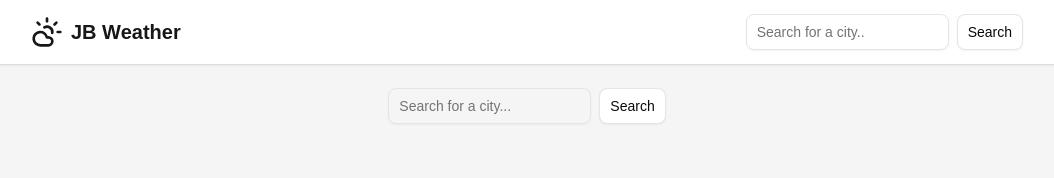
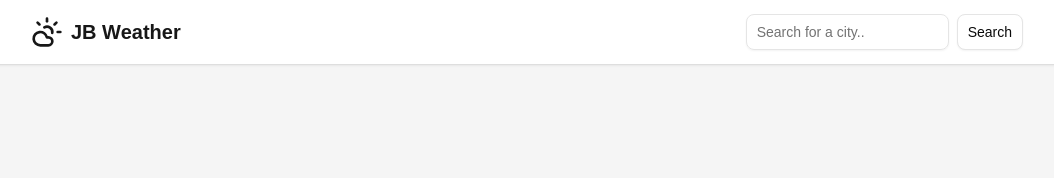
Before and after one commit to Jaybles999/tech-assessment-weather-jb, a React (Vite) app: page / in a window 1280 px wide. Shown: the top 178 px of the page, without its empty margins (113-1167 px from the left). Built offline with nearby package versions, Linux system fonts and the light colour scheme.

Commit message:
feat: add global store

```diff
--- a/src/App.tsx
+++ b/src/App.tsx
@@ -1,84 +1,26 @@
-import { useState } from "react";
 import { Loader2 } from "lucide-react";
 
 import { MainLayout } from "./components/layout/main-layout";
-import type { WeatherData, GeoLocation } from "./types/weather";
-import { getWeather, searchLocations } from "./services/weather-api";
 import { getWeatherDescription } from "./utils";
-import { Input } from "./components/ui/input";
-import { Button } from "./components/ui/button";
+import { useWeatherStore } from "./stores/weather-store";
 
 export function App() {
 
-    const [isLoading, setIsLoading] = useState(false);
-    const [error, setError] = useState<string | null>(null);
-    const [weather, setWeather] = useState<WeatherData | null>(null);
-    const [locations, setLocations] = useState<GeoLocation[]>([]);
-    const [showLocations, setShowLocations] = useState(false);
-    const [searchValue, setSearchValue] = useState('');
+    // get state and actions from store
+    const weather = useWeatherStore(state => state.weather);
+    const locations = useWeatherStore(state => state.locations);
+    const isLoading = useWeatherStore(state => state.isLoading);
+    const error = useWeatherStore(state => state.error);
+    const selectLocation = useWeatherStore(state => state.selectLocation);
 
-    const handleSearch = async (query: string) => {
-        if (!query.trim()) return;
-
-        setIsLoading(true);
-        setError(null);
-        setShowLocations(true);
-
-        try {
-            const results = await searchLocations(query);
-            setLocations(results);
-            console.log('Search results:', results);
-        } catch (err) {
-            setError(err instanceof Error ? err.message : 'Search failed');
-            console.error('Search error:', err);
-        } finally {
-            setIsLoading(false);
-        }
-    };
-
-    const handleLocationSelect = async (location: GeoLocation) => {
-        setIsLoading(true);
-        setError(null);
-        setShowLocations(false);
-        setLocations([]);
-
-        try {
-            const data = await getWeather(
-                location.latitude,
-                location.longitude,
-                `${location.name}, ${location.country}`
-            );
-            setWeather(data);
-            console.log('Weather data:', data);
-        } catch (err) {
-            setError(err instanceof Error ? err.message : 'Failed to fetch weather');
-            console.error('Weather error:', err);
-        } finally {
-            setIsLoading(false);
-        }
-    };
+    const showLocations = locations.length > 0;
 
     return (
         <MainLayout>
             <div className="flex flex-col items-center justify-center space-y-6">
-                {/* temporary search input */}
-                <form onSubmit={(e: React.FormEvent<HTMLFormElement>) => {
-                    e.preventDefault();
-                    handleSearch(searchValue);
-                }}>
-                    <div className="flex items-center gap-2">
-                        <Input
-                            name="city"
-                            placeholder="Search for a city..."
-                            value={searchValue}
-                            onChange={(e) => setSearchValue(e.target.value)}
-                        />
-                        <Button variant="outline" type="submit">Search</Button>
-                    </div>
-                </form>
 
                 {/* location search results */}
-                {showLocations && locations.length > 0 && (
+                {showLocations && (
                     <div className="">
                         <p className="">
                             Select a location:
@@ -86,7 +28,7 @@ export function App() {
                         {locations.map((location) => (
                             <button
                                 key={location.id}
-                                onClick={() => handleLocationSelect(location)}
+                                onClick={() => selectLocation(location)}
                                 className="w-full px-4 py-3 text-left hover:bg-black/10 transition-colors cursor-pointer border-b border-white/10 last:border-b-0"
                             >
                                 <span className="font-medium">{location.name}</span>
--- a/src/components/layout/header.tsx
+++ b/src/components/layout/header.tsx
@@ -1,15 +1,21 @@
+import { useState } from 'react';
 import { CloudSun } from 'lucide-react';
 
 import { Input } from '../ui/input';
 import { Button } from '../ui/button';
+import { useWeatherStore } from '@/stores/weather-store';
 
 export const Header = () => {
 
-    const handleSubmit = (e: React.FormEvent<HTMLFormElement>) => {
+    const [searchValue, setSearchValue] = useState('');
+    const searchCity = useWeatherStore(state => state.searchCity);
+
+    const handleSubmit = (e: React.FormEvent) => {
         e.preventDefault();
-        const formData = new FormData(e.target as HTMLFormElement);
-        const city = formData.get('city') as string;
-        alert(city);
+
+        if (searchValue.trim()) {
+            searchCity(searchValue);
+        }
     }
 
     return (
@@ -22,8 +28,11 @@ export const Header = () => {
 
                 <form onSubmit={handleSubmit} className="flex items-center gap-2 w-full sm:w-auto">
                     <Input
+                        type="text"
                         name="city"
                         placeholder="Search for a city.."
+                        value={searchValue}
+                        onChange={(e) => setSearchValue(e.target.value)}
                     />
                     <Button variant="outline" type="submit">Search</Button>
                 </form>
--- a/src/stores/index.ts
+++ /dev/null
@@ -1 +0,0 @@
-export {}
--- /dev/null
+++ b/src/stores/weather-store.ts
@@ -0,0 +1,94 @@
+import { create } from 'zustand';
+
+import type { DailyForecast, WeatherData, GeoLocation } from '@/types/weather';
+import { getWeather, searchLocations } from '@/services/weather-api';
+
+interface WeatherStore {
+    // state
+    weather: WeatherData | null;
+    locations: GeoLocation[];
+    selectedDay: DailyForecast | null;
+    isLoading: boolean;
+    error: string | null;
+
+    // actions
+    searchCity: (query: string) => Promise<void>;
+    selectLocation: (location: GeoLocation) => Promise<void>;
+    selectDay: (day: DailyForecast | null) => void;
+    clearLocations: () => void;
+    clearError: () => void;
+    reset: () => void;
+}
+
+const inititialState = {
+    weather: null,
+    locations: [],
+    selectedDay: null,
+    isLoading: false,
+    error: null,
+}
+
+export const useWeatherStore = create<WeatherStore>((set) => ({
+    ...inititialState,
+
+    // search for locations by city name
+    // sets the locations state: an array of GeoLocation objects
+    searchCity: async (query: string) => {
+        if (!query.trim()) {
+            set({ locations: [] });
+            return;
+        }
+
+        set({ isLoading: true, error: null });
+
+        try {
+            const locations = await searchLocations(query);
+            set({ locations, isLoading: false });
+        } catch (err) {
+            set({
+                error: err instanceof Error ? err.message : 'Failed to search locations.',
+                isLoading: false,
+            })
+        }
+    },
+
+    // select a location from the locations state
+    // fetches the weather data for the selected location
+    // sets the weather state: a WeatherData object
+    selectLocation: async (location: GeoLocation) => {
+        set({ isLoading: true, error: null, locations: [] });
+
+        try {
+            const weather = await getWeather(
+                location.latitude,
+                location.longitude,
+                `${location.name}, ${location.country}`
+            );
+            set({ weather, isLoading: false, selectedDay: null });
+        } catch (err) {
+            set({
+                error: err instanceof Error ? err.message : 'Failed to fetch weather.',
+                isLoading: false,
+            });
+        }
+
+    },
+
+    // select a day from the weather data
+    // sets the selectedDay state: a DailyForecast object
+    selectDay: (day: DailyForecast | null) => {
+        set({ selectedDay: day });
+    },
+
+    clearLocations: () => {
+        set({ locations: [] });
+    },
+
+    clearError: () => {
+        set({ error: null });
+    },
+
+    reset: () => {
+        set(inititialState);
+    },
+}));
```
